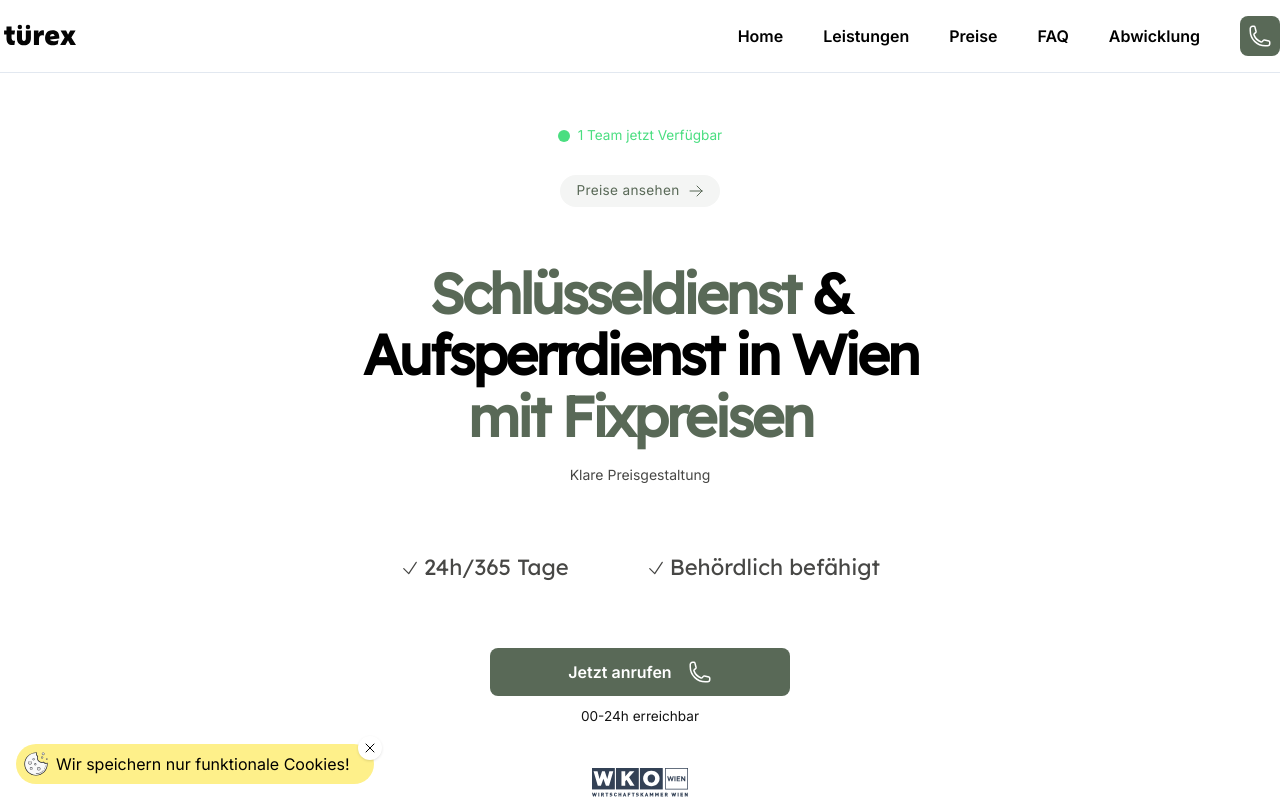
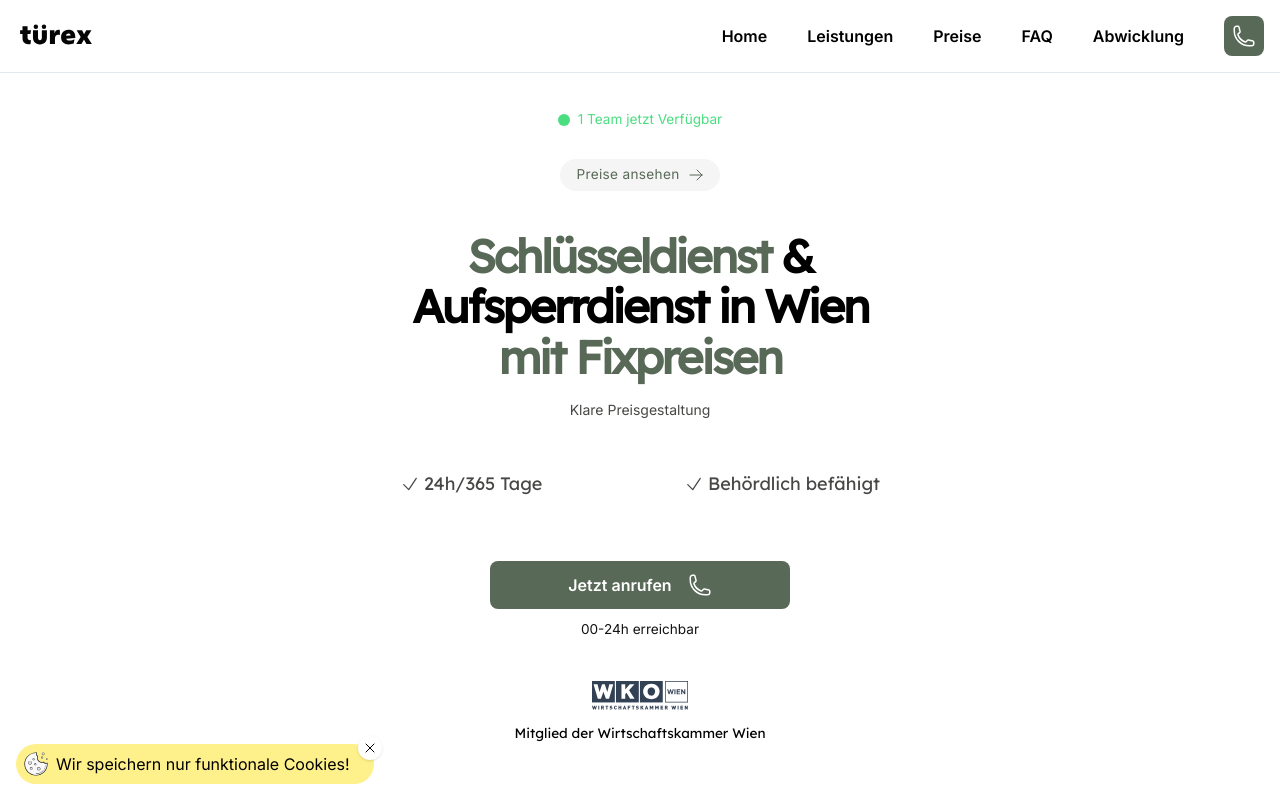
Before and after one commit to mcmiro/tuerex.at, a Next.js app: page / in a window 1280 px wide. Shown: the top 800 px of the page. Built offline with nearby package versions, Linux system fonts and the light colour scheme; no server answers.

Commit message:
update: canonical and sitemap update

```diff
--- a/components/atoms/container/index.tsx
+++ b/components/atoms/container/index.tsx
@@ -4,8 +4,8 @@ import clsx from 'clsx';
 type WidthMode = 'full' | 'contained';
 
 const classesSchema = {
-  base: 'mx-auto',
-  full: 'w-full',
+  base: 'mx-auto px-4',
+  full: 'w-full !px-0',
   contained: 'container px-4',
 };
 
--- a/next-sitemap.config.js
+++ b/next-sitemap.config.js
@@ -2,6 +2,6 @@
 
 /** @type {import('next-sitemap').IConfig} */
 module.exports = {
-  siteUrl: 'https://tuerex.at',
+  siteUrl: 'https://www.tuerex.at',
   generateRobotsTxt: true,
 };
--- a/pages/abwicklung.tsx
+++ b/pages/abwicklung.tsx
@@ -8,6 +8,7 @@ import { PhoneIcon } from '@heroicons/react/24/outline';
 const IndexPage = () => {
   return (
     <Layout
+      canonical="https://www.tuerex.at/abwicklung"
       title="Informationen zur Abwicklung | TÜREX"
       metaDescription="Erfahre mehr über die Abwicklung - von Beauftragung bis Tipps für die Wartezeit. Jetzt mehr erfahren."
     >
--- a/pages/faq.tsx
+++ b/pages/faq.tsx
@@ -11,6 +11,7 @@ import faqStructureData from 'utils/structure-data/faq';
 const IndexPage = () => {
   return (
     <Layout
+      canonical="https://www.tuerex.at/faq"
       title="Häufig gestellte Fragen | TÜREX"
       metaDescription="Antworten auf die am häufigsten gestellten Fragen. Jetzt mehr erfahren."
       jsonLd={faqStructureData}
--- a/pages/index.tsx
+++ b/pages/index.tsx
@@ -31,8 +31,8 @@ const IndexPage = () => {
 
   return (
     <Layout
-      title="24/7 Schlüsseldienst Wien | Aufsperrdienst zum Fixpreis | TÜREX"
-      canonical="https://tuerex.at"
+      title="24h Schlüsseldienst Wien | Aufsperrdienst zum Fixpreis | TÜREX"
+      canonical="https://www.tuerex.at/"
       metaDescription="Schlüsseldienst Wien rund um die Uhr. Behördlich befähigter Aufsperrdienst mit klarer Preisgestaltung. Türöffnungen ohne Schaden. Jetzt anrufen."
       jsonLd={indexStrucutreData}
     >
@@ -51,10 +51,10 @@ const IndexPage = () => {
       )}
       {/* Modal Price END */}
       {/* Hero Section START */}
-      <header className="min-h-screen">
+      <header>
         <UI.Navigation isActiveHamburger={true} />
         <UI.Container className="flex flex-col items-center w-full gap-4 pb-8">
-          <div className="pt-[56px] pb-4">
+          <div className="pt-[40px] pb-4">
             <UI.AvailabilityCheck />
           </div>
           <UI.Button
@@ -69,7 +69,7 @@ const IndexPage = () => {
           <UI.Typography
             variant="h1"
             weight="bold"
-            className="text-center pt-10 font-['Lexend'] md:text-[56px] md:!leading-[1.1]"
+            className="text-center pt-6 font-['Lexend'] md:text-[46px] md:!leading-[1.1]"
           >
             <span className="text-primary-500">Schlüsseldienst</span> &<br></br>
             Aufsperrdienst in Wien<br></br>
@@ -78,12 +78,12 @@ const IndexPage = () => {
           <UI.Typography variant="xs" className="text-center text-gray-800">
             Klare Preisgestaltung
           </UI.Typography>
-          <ul className="flex items-center justify-between pt-12 w-full max-w-[480px]">
-            <li className="flex items-center gap-1 text-[16px] md:text-[22px] font-['Lexend'] text-gray-800">
+          <ul className="flex items-center justify-between pt-8 w-full max-w-[480px]">
+            <li className="flex items-center gap-1 text-[16px] md:text-[18px] font-['Lexend'] text-gray-800">
               <CheckIcon className="w-5" />
               24h/365 Tage
             </li>
-            <li className="flex items-center gap-1 text-[16px] md:text-[22px] font-['Lexend'] text-gray-800">
+            <li className="flex items-center gap-1 text-[16px] md:text-[18px] font-['Lexend'] text-gray-800">
               <CheckIcon className="w-5" /> Behördlich befähigt
             </li>
           </ul>
@@ -285,6 +285,7 @@ const IndexPage = () => {
         {/* Payment Section START */}
         <div id="payment">
           <UI.Container widthMode="full" className="bg-primary-950 py-[56px]">
+            <div className="px-4">
               <UI.Typography
                 variant="h2"
                 align="center"
@@ -301,6 +302,7 @@ const IndexPage = () => {
               </UI.Typography>
               <UI.Payment />
               <UI.Call mode="dark" />
+            </div>
           </UI.Container>
         </div>
         {/* Payment Section END */}
--- a/pages/leistungen/[slug].tsx
+++ b/pages/leistungen/[slug].tsx
@@ -9,6 +9,7 @@ import Link from 'next/link';
 const IndexPage = ({ data }: any) => {
   return (
     <Layout
+      canonical={`https://www.tuerex.at/leistungen/${data.slug}`}
       title={`${data.seo.title} | TÜREX`}
       metaDescription={data.seo.description}
     >
@@ -175,6 +176,7 @@ const IndexPage = ({ data }: any) => {
         {/* Payment Section START */}
         <div id="payment">
           <UI.Container widthMode="full" className="bg-primary-950 py-[56px]">
+            <div className="px-4">
               <UI.Typography
                 variant="h2"
                 align="center"
@@ -191,6 +193,7 @@ const IndexPage = ({ data }: any) => {
               </UI.Typography>
               <UI.Payment />
               <UI.Call mode="dark" />
+            </div>
           </UI.Container>
         </div>
       </UI.Container>
--- a/pages/leistungen/index.tsx
+++ b/pages/leistungen/index.tsx
@@ -9,6 +9,7 @@ import DistrictItem from 'models/districts-content';
 const IndexPage: React.FC<{ data: DistrictItem[] }> = ({ data }) => {
   return (
     <Layout
+      canonical={`https://www.tuerex.at/leistungen`}
       title="Unsere Leistungen | TÜREX"
       metaDescription="Erfahre alles über unsere Dienstleistungen im Bereich Schlosserarbeiten. Jetzt mehr entdecken."
     >
--- a/pages/preise.tsx
+++ b/pages/preise.tsx
@@ -6,6 +6,7 @@ import { CheckIcon } from '@heroicons/react/24/outline';
 const IndexPage = () => {
   return (
     <Layout
+      canonical="https://www.tuerex.at/preise"
       title="Schlüsseldienst Preise & Kosten | klare Preisgestaltung | TÜREX"
       metaDescription="Entdecke transparente Schlüsseldienst Preise bei TÜREX. Klare Preisgestaltung, fair und ohne versteckte Kosten. Jetzt mehr erfahren."
     >
@@ -57,6 +58,7 @@ const IndexPage = () => {
         {/* Payment Section START */}
         <div id="payment">
           <UI.Container widthMode="full" className="bg-primary-950 py-[56px]">
+            <div className="px-4">
               <UI.Typography
                 variant="h2"
                 align="center"
@@ -73,6 +75,7 @@ const IndexPage = () => {
               </UI.Typography>
               <UI.Payment />
               <UI.Call mode="dark" />
+            </div>
           </UI.Container>
         </div>
         {/* Payment Section END */}
--- a/pages/serioeser-schluesseldienst.tsx
+++ b/pages/serioeser-schluesseldienst.tsx
@@ -9,6 +9,7 @@ import serioeserSchluesseldienstStrucutreData from 'utils/structure-data/serioes
 const SerioeserSchluesseldienstPage = () => {
   return (
     <Layout
+      canonical="https://www.tuerex.at/serioeser-schluesseldienst"
       title="24/7 Schlüsseldienst Wien | Aufsperrdienst zum Fixpreis | TÜREX"
       metaDescription="Schlüsseldienst Wien rund um die Uhr. Behördlich befähigter Aufsperrdienst mit klarer Preisgestaltung. Türöffnungen ohne Schaden. Jetzt anrufen."
       jsonLd={serioeserSchluesseldienstStrucutreData}
@@ -278,6 +279,7 @@ const SerioeserSchluesseldienstPage = () => {
         {/* Payment Section START */}
         <div id="payment">
           <UI.Container widthMode="full" className="bg-primary-950 py-[56px]">
+            <div className="px-4">
               <UI.Typography
                 variant="h2"
                 align="center"
@@ -294,6 +296,7 @@ const SerioeserSchluesseldienstPage = () => {
               </UI.Typography>
               <UI.Payment />
               <UI.Call mode="dark" />
+            </div>
           </UI.Container>
         </div>
         {/* Payment Section END */}
--- a/pages/wien/[postal].tsx
+++ b/pages/wien/[postal].tsx
@@ -43,6 +43,7 @@ const IndexPage: React.FC<{
 
   return (
     <Layout
+      canonical={`https://www.tuerex.at/wien/${data.postalCode}`}
       title={`Schlüsseldienst ${data.postalCode} Wien (${data.districtName}) | Aufsperr-Notdienst | TÜREX`}
       metaDescription={data.description}
     >
@@ -213,6 +214,7 @@ const IndexPage: React.FC<{
         {/* Payment Section START */}
         <div id="payment">
           <UI.Container widthMode="full" className="bg-primary-950 py-[56px]">
+            <div className="px-4">
               <UI.Typography
                 variant="h2"
                 align="center"
@@ -229,6 +231,7 @@ const IndexPage: React.FC<{
               </UI.Typography>
               <UI.Payment />
               <UI.Call mode="dark" />
+            </div>
           </UI.Container>
         </div>
         {/* Payment Section END */}
```
Also changed, not shown: 1 other file (tests, documents, lock files or other folders). Lines whose indentation alone changed are shown as unchanged.
